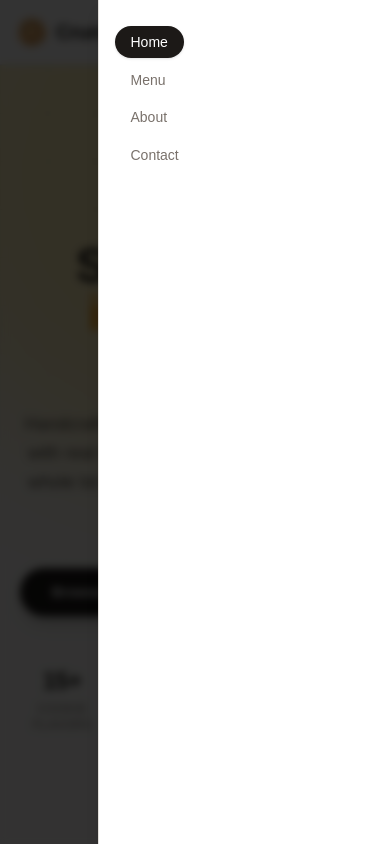
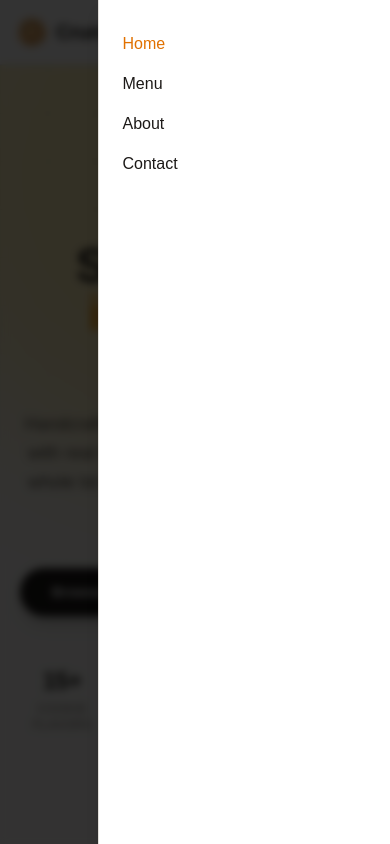
Before and after one commit to juliarina/cookie-store, a React (Vite) app: page / in a window 390 px wide. Both pictures are taken after a click on the button 354 px from the left and 32 px from the top of the page. Shown: the top 844 px of the page. Built offline with nearby package versions, Linux system fonts and the light colour scheme; some icons are missing.

Commit message:
style: restyle mobile sheet menu links

```diff
--- a/src/components/layout/Header.tsx
+++ b/src/components/layout/Header.tsx
@@ -17,6 +17,11 @@ const linkClasses = ({ isActive }: { isActive: boolean }) =>
     isActive
       ? "bg-stone-900 text-white shadow-sm"
       : "text-stone-500 hover:bg-stone-100 hover:text-stone-900"
+  }`
+
+const sheetLinkClasses = ({ isActive }: { isActive: boolean }) =>
+  `text-base font-medium transition-colors duration-200 ${
+    isActive ? "text-amber-600" : "text-stone-900 hover:text-stone-900"
   }`
 
 export default function Header() {
@@ -230,14 +235,14 @@ export default function Header() {
               </button>
             </SheetTrigger>
             <SheetContent side="right" className="md:hidden">
-              <nav className="px-4 pt-8">
+              <nav className="pl-6 pt-8">
                 <ul className="flex flex-col gap-4">
                   {navItems.map((item) => (
                     <li key={item.to}>
                       <NavLink
                         to={item.to}
                         end={item.end}
-                        className={linkClasses}
+                        className={sheetLinkClasses}
                         onClick={() => setOpen(false)}
                       >
                         {item.label}
```
